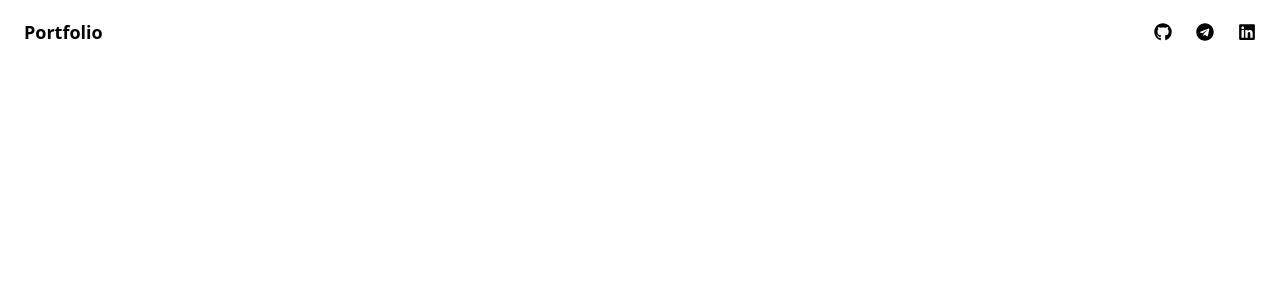
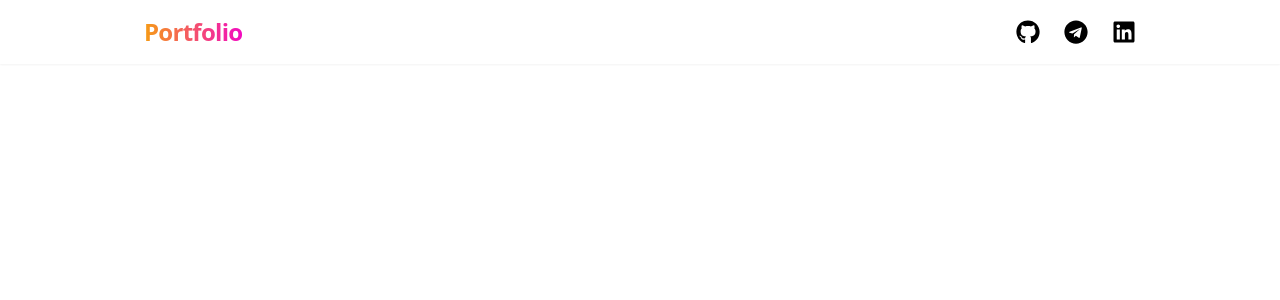
Before and after one commit to bratdr/portfolio-website, a Next.js app: page /components/navigation in a window 1280 px wide. Shown: the top 300 px of the page. Built offline with nearby package versions, Linux system fonts and the light colour scheme.

Commit message:
Update navigation.js

```diff
--- a/pages/components/navigation.js
+++ b/pages/components/navigation.js
@@ -1,19 +1,32 @@
+import Link from "next/link";
 import React from "react";
 import { FaGithub, FaTelegram, FaLinkedin } from "react-icons/fa";
+import { MdMenu } from "react-icons/md";
 
 const navigation = () => {
   return (
-    <div className="flex h-16 flex-row items-center justify-between px-6">
-      <h1 className="text-lg font-bold">Portfolio</h1>
-      <ul className="flex flex-row items-center justify-center gap-6">
-        <li>
-          <FaGithub size="18" />
+    <div className="fixed top-0 z-10 flex h-16 w-full flex-row items-center justify-between bg-white px-6 shadow-sm lg:px-36">
+      <h1 className="bg-gradient-to-r from-[#F69C15] to-[#F20BBF] bg-clip-text text-lg font-bold tracking-[-0.03em] text-transparent xl:text-2xl">
+        Portfolio
+      </h1>
+      <div className="sm:hidden">
+        <MdMenu size="24" />
+      </div>
+      <ul className="hidden flex-row items-center justify-center gap-6 sm:flex">
+        <li className="cursor-pointer">
+          <Link href="https://github.com/bratdr">
+            <FaGithub size="24" />
+          </Link>
         </li>
         <li>
-          <FaTelegram size="18" />
+          <Link href="https://t.me/bratdr">
+            <FaTelegram size="24" />
+          </Link>
         </li>
         <li>
-          <FaLinkedin size="18" />
+          <Link href="https://www.linkedin.com/in/bratadarmawan/">
+            <FaLinkedin size="24" />
+          </Link>
         </li>
       </ul>
     </div>
```
